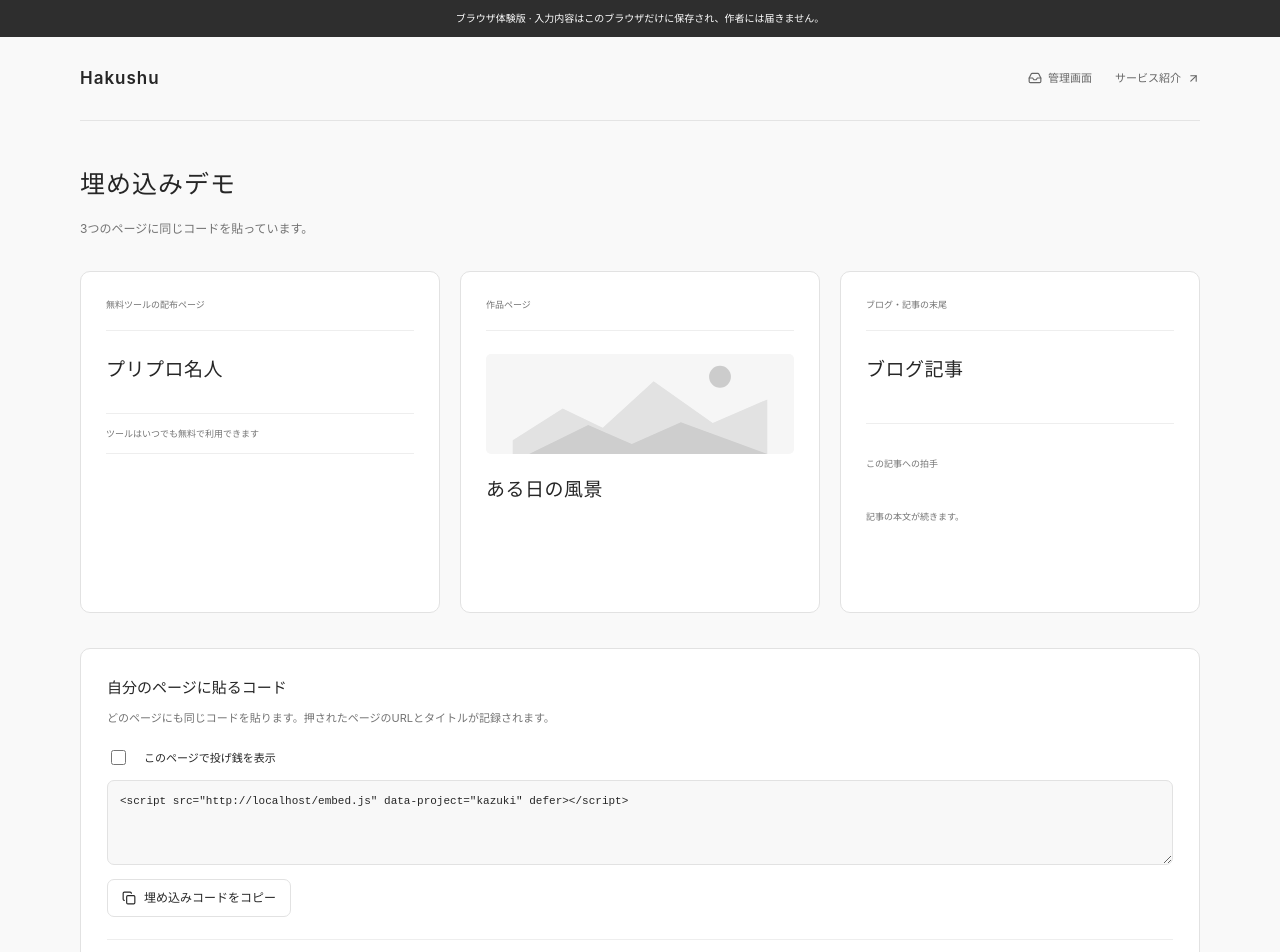
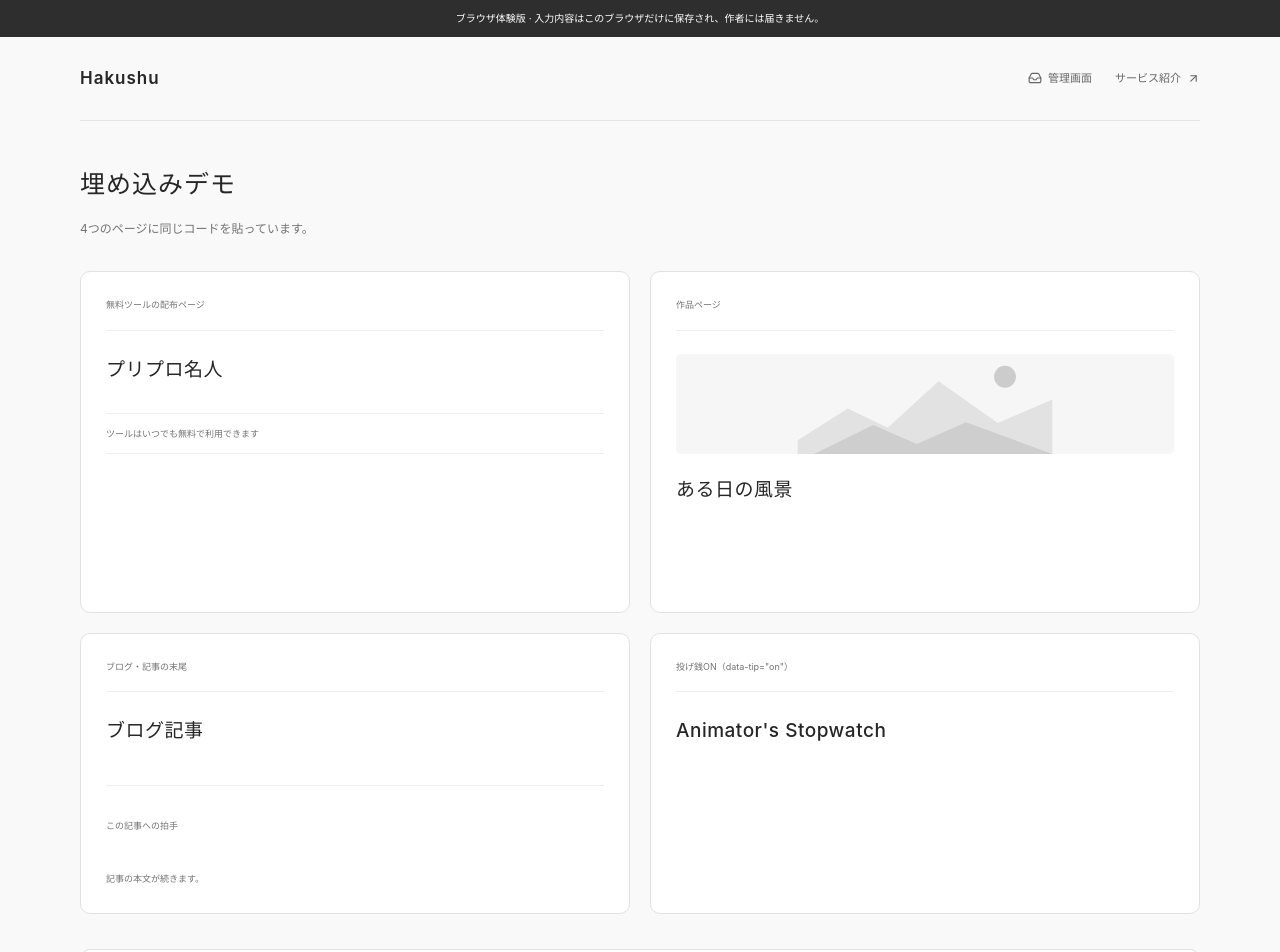
Before and after one commit to pikoponpoko/widget_clap, a React (Vite) app: page / in a window 1280 px wide. Shown: the top 952 px of the page. Built offline with nearby package versions, Linux system fonts and the light colour scheme.

Commit message:
Add a tip-enabled page to the embed demo with an unconnected-link placeholder
Co-Authored-By: Claude Opus 5.5 (1M context) <noreply@anthropic.com>
Claude-Session: https://claude.ai/code/session_01GDZJr5QCcGeW7uS86sQ9nt

```diff
--- a/src/EmbedDemo.tsx
+++ b/src/EmbedDemo.tsx
@@ -3,7 +3,15 @@ import { ArrowUpRight, Check, Copy, Inbox } from "lucide-react";
 import { embedCode } from "./embed-code";
 const slug = "kazuki";
 // The demo shows three pages on one screen, so each copy names its page explicitly.
-function EmbedExample({ path, title }: { path: string; title: string }) {
+function EmbedExample({
+  path,
+  title,
+  tip = false,
+}: {
+  path: string;
+  title: string;
+  tip?: boolean;
+}) {
   const host = useRef<HTMLSpanElement>(null);
   useEffect(() => {
     const node = host.current!;
@@ -12,11 +20,12 @@ function EmbedExample({ path, title }: { path: string; title: string }) {
     script.dataset.project = slug;
     script.dataset.pageUrl = new URL(path, location.origin).href;
     script.dataset.pageTitle = title;
+    if (tip) script.dataset.tip = "on";
     node.appendChild(script);
     return () => {
       node.replaceChildren();
     };
-  }, [path, title]);
+  }, [path, title, tip]);
   return <span className="demo-button-mount" ref={host} />;
 }
 export default function EmbedDemo() {
@@ -42,7 +51,7 @@ export default function EmbedDemo() {
       <main>
         <div className="demo-heading">
           <h1>埋め込みデモ</h1>
-          <p>3つのページに同じコードを貼っています。</p>
+          <p>4つのページに同じコードを貼っています。</p>
         </div>
         <div className="demo-examples">
           <article className="demo-example demo-tool">
@@ -80,6 +89,19 @@ export default function EmbedDemo() {
               <EmbedExample path="/blog/2026-10-26" title="ブログ記事" />
             </div>
             <p className="demo-following-content">記事の本文が続きます。</p>
+          </article>
+          <article className="demo-example demo-tool">
+            <span className="demo-example-type">
+              投げ銭ON（data-tip=&quot;on&quot;）
+            </span>
+            <h2>Animator&apos;s Stopwatch</h2>
+            <div className="demo-inline-embed">
+              <EmbedExample
+                path="/tools/animators-stopwatch"
+                title="Animator's Stopwatch"
+                tip
+              />
+            </div>
           </article>
         </div>
         <section className="demo-embed-code">
--- a/src/Widget.tsx
+++ b/src/Widget.tsx
@@ -392,6 +392,12 @@ export function Widget({
             <small>支援なしでも無料で利用できます</small>
           </a>
         )}
+        {previewMode && tipRequested && !p.tip_url && (
+          <span className="tip-link tip-preview" aria-disabled="true">
+            任意の支援をする
+            <small>体験版：決済リンク未設定のため押せません</small>
+          </span>
+        )}
         {notice && (
           <p className="error" role="alert">
             {notice}
--- a/src/styles.css
+++ b/src/styles.css
@@ -1700,6 +1700,11 @@ small {
   text-decoration: none;
   color: #767676;
 }
+.tip-preview {
+  text-decoration: none;
+  color: var(--muted);
+  cursor: not-allowed;
+}
 .reply-page {
   max-width: 670px;
   margin: 70px auto;
@@ -2471,7 +2476,7 @@ small {
 }
 .demo-examples {
   display: grid;
-  grid-template-columns: repeat(3, minmax(0, 1fr));
+  grid-template-columns: repeat(2, minmax(0, 1fr));
   gap: 20px;
   align-items: stretch;
 }
```
Also changed, not shown: 1 other file (tests, documents, lock files or other folders).
